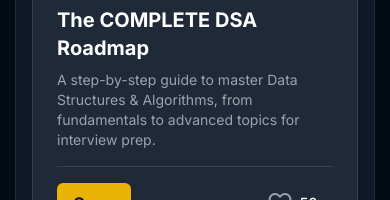
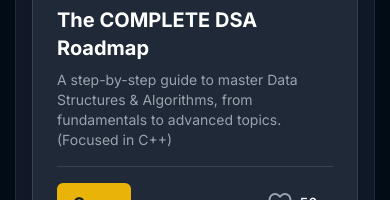
Before and after one commit to Shubhashish-Chakraborty/shubhportfolio, a Next.js app: page /resources in a window 390 px wide. Shown: the part 481-681 px from the top of the page. Built offline with nearby package versions, Linux system fonts and the light colour scheme.

Commit message:
Little text fix from phone

```diff
--- a/src/app/resources/page.jsx
+++ b/src/app/resources/page.jsx
@@ -7,7 +7,7 @@ export default function Resources() {
         {
             id: 'dsa-cpp',
             title: 'The COMPLETE DSA Roadmap',
-            description: 'A step-by-step guide to master Data Structures & Algorithms, from fundamentals to advanced topics for interview prep.',
+            description: 'A step-by-step guide to master Data Structures & Algorithms, from fundamentals to advanced topics.(Focused in C++)',
             link: '/resources/dsa-cpp',
             thumbnail: '/thumbnails/dsacpp.png',
             initialLikes: 56
```
